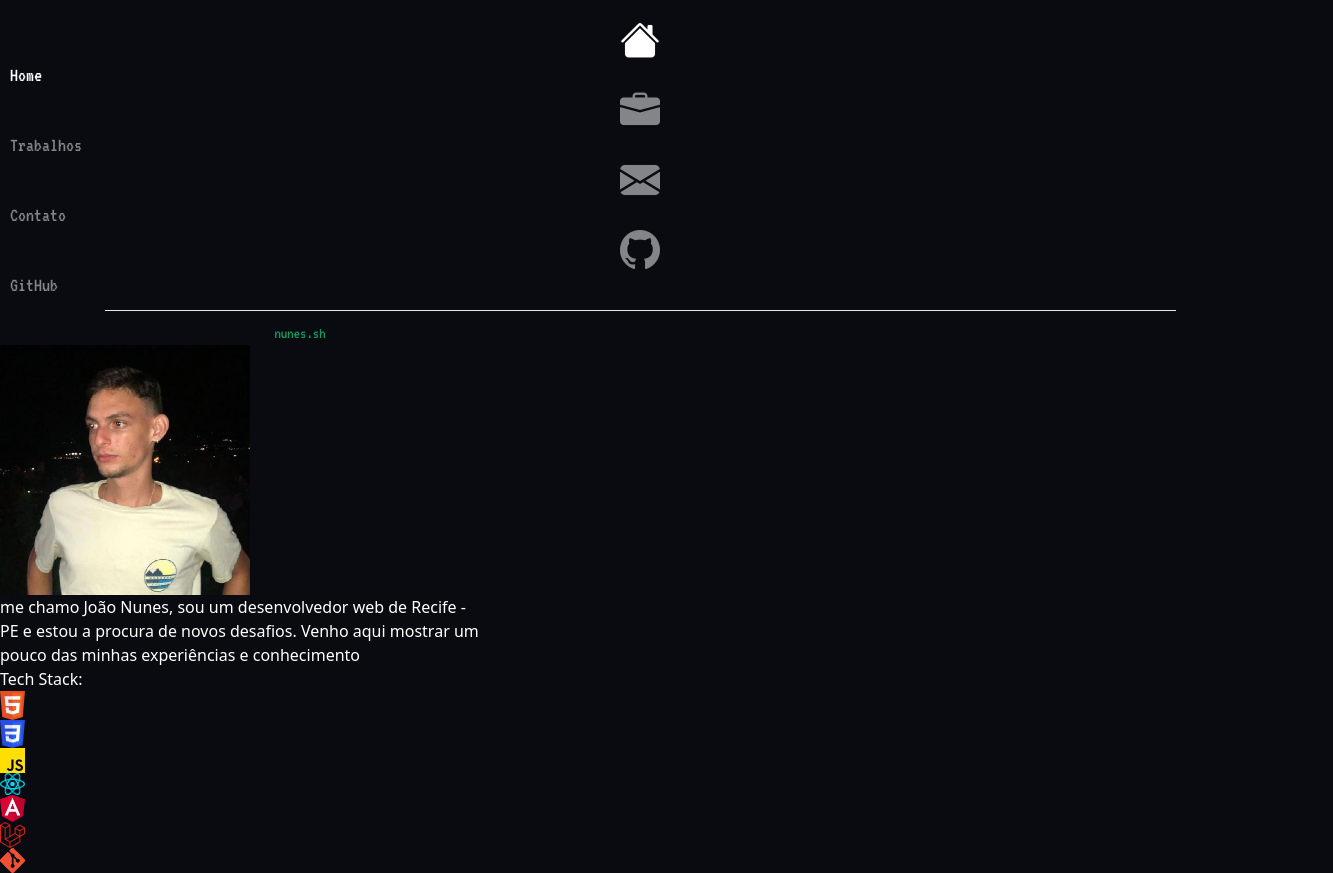
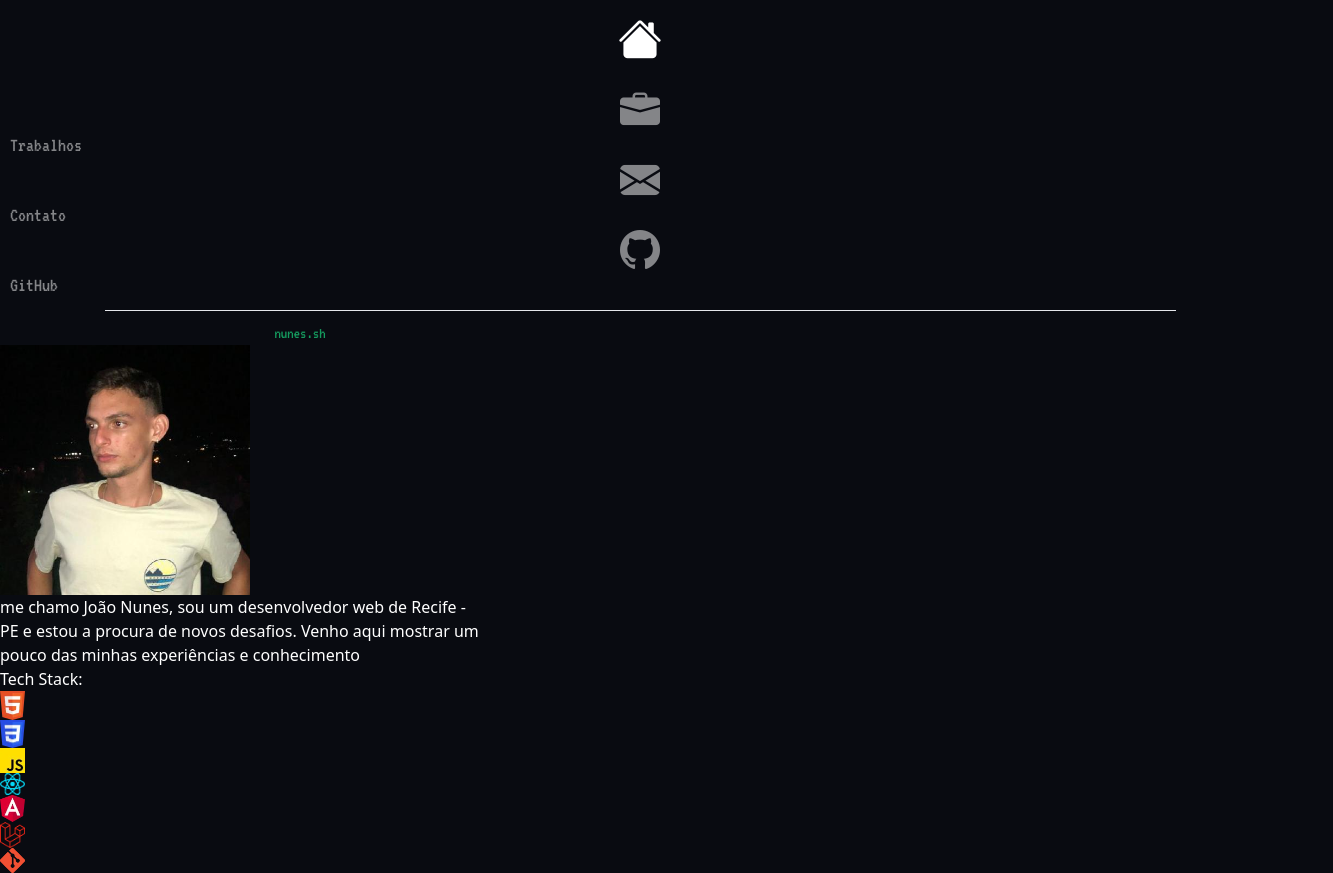
Before and after one commit to nunesdotpy/cv-html, an Angular app in the folder portfolio/: page / in a window 1280 px wide. In both pictures the pointer is over the item "Home". Shown: the whole page, 1333 px wide, since content can reach past the window. Built offline with nearby package versions, Linux system fonts and the light colour scheme.

Commit message:
[feat] animação e transição no hover da navbar

```diff
--- a/portfolio/src/app/navbar/navbar.component.scss
+++ b/portfolio/src/app/navbar/navbar.component.scss
@@ -14,8 +14,11 @@
       font-size: 20px;
       font-family: $font-pixel;
       color: $shade-color;
+      transition: 0.2s;
       &:hover {
         color: $content-color;
+        scale: 1.1;
+        transition: 0.5s;
       }
     }
     i {
```
